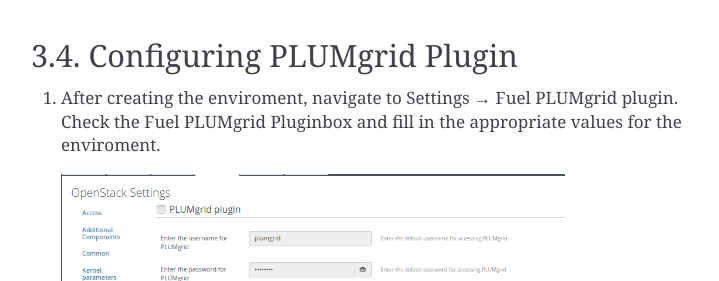
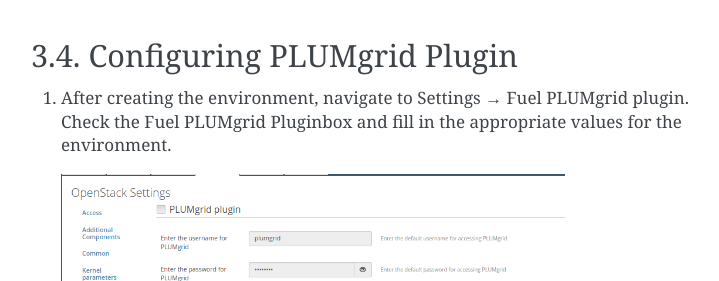
Before and after one commit to openstack-archive/fuel-plugin-plumgrid, a Sphinx documentation site: the page built from doc/plugin_guide/source/install_guide.rst, in a window 1280 px wide and 900 px high, scrolled down 1786 px. Shown: the part 174-455 px from the top of the window, without its empty margins (389-1108 px from the left). Built offline with Sphinx 7.4.7, drawn with Linux system fonts in a browser that asks for light colours; some of the changed text lies outside the part shown.

Commit message:
Minor fixes to plugin guide
Change-Id: I1c98526c392f7daac8a0fa8c6d4c1db81e4341f8
Signed-off-by: Javeria Khan <javeriak@plumgrid.com>

```diff
--- a/doc/plugin_guide/source/install_guide.rst
+++ b/doc/plugin_guide/source/install_guide.rst
@@ -61,7 +61,7 @@
 Configuring PLUMgrid Plugin
 ---------------------------
 
-#. After creating the enviroment, navigate to Settings → Fuel PLUMgrid plugin. Check the Fuel PLUMgrid Pluginbox and fill in the appropriate values for the enviroment.
+#. After creating the environment, navigate to Settings → Fuel PLUMgrid plugin. Check the Fuel PLUMgrid Pluginbox and fill in the appropriate values for the environment.
 
    .. image:: images/plumgrid_ui_setup.png
        :width: 80%
--- a/doc/plugin_guide/source/troubleshooting.rst
+++ b/doc/plugin_guide/source/troubleshooting.rst
@@ -1,5 +1,5 @@
-Troubleshootig
-==============
+Troubleshooting
+===============
 
 
 #. When PLUMgrid tasks fail during deployment.
```
Also changed, not shown: other parts of doc/plugin_guide/source/install_guide.rst (+1 -1 lines).
